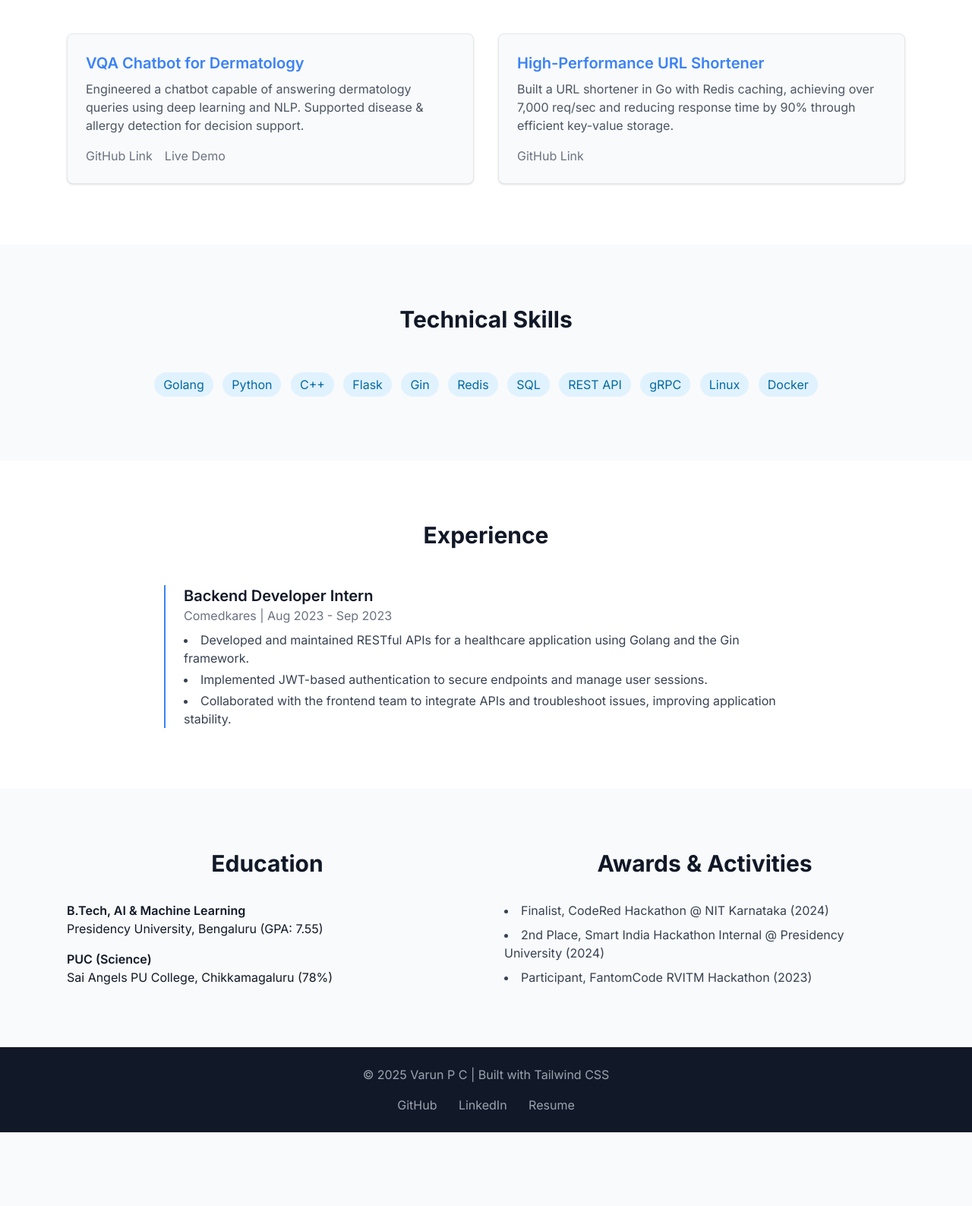
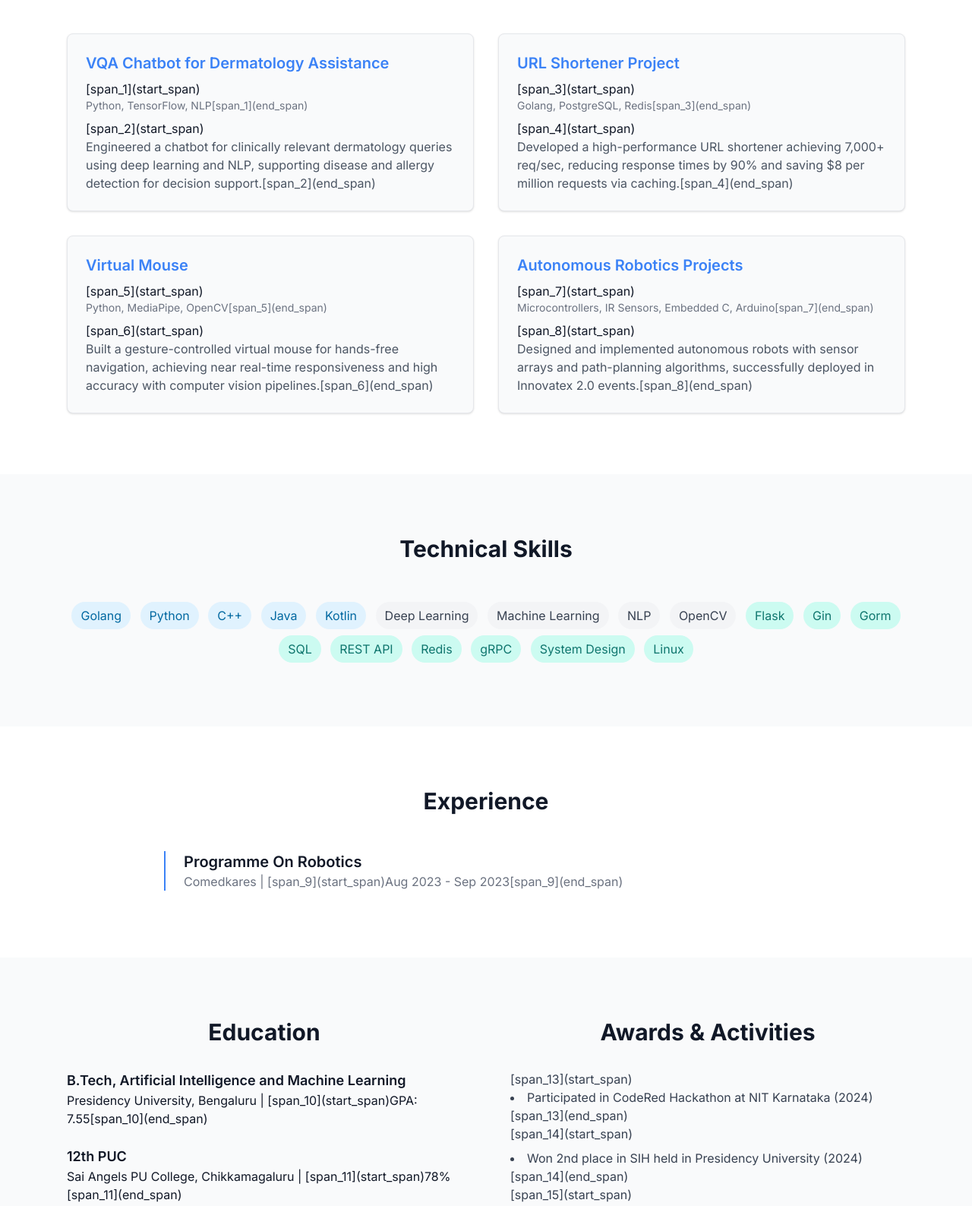
Before and after one commit to 0-varun-0/Portfolio, a plain HTML site: page index.html in a window 1280 px wide. Shown: the part 920-2507 px from the top of the page at 76% size. Before the commit the page ends 2410 px from the top, so only its background shows below. Drawn offline with nearby package versions, Linux system fonts and the light colour scheme.

Commit message:
Update index.html

```diff
--- a/index.html
+++ b/index.html
@@ -1,5 +1,6 @@
 <!DOCTYPE html>
-<html lang="en" class="scroll-smooth"> <head>
+<html lang="en" class="scroll-smooth">
+<head>
   <meta charset="UTF-8" />
   <meta name="viewport" content="width=device-width, initial-scale=1.0" />
   <meta name="description" content="Portfolio of Varun P C, an AI & Machine Learning Engineering student specializing in AI, robotics, and software systems." />
@@ -15,7 +16,6 @@
     body {
       font-family: 'Inter', sans-serif;
     }
-    /* Reveal animations */
     .reveal {
       opacity: 0;
       transform: translateY(40px);
@@ -25,7 +25,6 @@
       opacity: 1;
       transform: translateY(0);
     }
-    /* Project card hover */
     .project-card {
       transition: transform 0.3s ease, border-color 0.3s ease;
     }
@@ -64,10 +63,11 @@
     </div>
   </nav>
 
-  <section id="hero" class="min-h-screen flex flex-col justify-center items-center text-center px-6 pt-16"> <img src="your-photo.jpg" alt="Varun P C" class="w-32 h-32 rounded-full border-4 border-blue-500 shadow-lg mb-6">
+  <section id="hero" class="min-h-screen flex flex-col justify-center items-center text-center px-6 pt-16">
+    <img src="https://images.unsplash.com/photo-1677756119517-756a188d2d94?q=80&w=1374&auto=format&fit=crop" alt="Abstract AI-themed digital art" class="w-32 h-32 rounded-full border-4 border-blue-500 shadow-lg mb-6 object-cover">
     <h1 class="text-4xl md:text-6xl font-bold mb-4">Hi, I'm <span class="text-blue-500">Varun P C</span></h1>
-    <p class="max-w-2xl text-lg md:text-xl text-gray-600 dark:text-gray-300 mb-8">
-      AI & Machine Learning Engineering student passionate about building transformative technologies in AI, robotics, and software systems.
+    <p class="max-w-3xl text-lg md:text-xl text-gray-600 dark:text-gray-300 mb-8">
+      [span_0](start_span)An Artificial Intelligence and Machine Learning Engineering student passionate about merging my skills with innovative advancements in AI and contributing to transformative projects.[span_0](end_span)
     </p>
     <div class="flex flex-col sm:flex-row space-y-4 sm:space-y-0 sm:space-x-4">
       <a href="#projects" class="bg-blue-500 text-white px-8 py-3 rounded-lg shadow-lg hover:bg-blue-600 transition-colors">View My Work</a>
@@ -80,19 +80,24 @@
       <h2 class="text-3xl font-bold text-center mb-12">Projects</h2>
       <div class="grid md:grid-cols-2 gap-8">
         <div class="project-card flex flex-col border border-gray-200 dark:border-gray-700 p-6 rounded-lg shadow bg-gray-50 dark:bg-gray-700">
-          <h3 class="text-xl font-semibold mb-2 text-blue-500">VQA Chatbot for Dermatology</h3>
-          <p class="text-gray-600 dark:text-gray-300 flex-grow">Engineered a chatbot capable of answering dermatology queries using deep learning and NLP. Supported disease & allergy detection for decision support.</p>
-          <div class="mt-4 flex space-x-4">
-            <a href="#" target="_blank" class="text-gray-500 hover:text-blue-500" aria-label="GitHub Repository">GitHub Link</a>
-            <a href="#" target="_blank" class="text-gray-500 hover:text-blue-500" aria-label="Live Demo">Live Demo</a>
-          </div>
+          <h3 class="text-xl font-semibold mb-2 text-blue-500">VQA Chatbot for Dermatology Assistance</h3>
+          [span_1](start_span)<p class="text-sm text-gray-500 mb-2">Python, TensorFlow, NLP[span_1](end_span)</p>
+          [span_2](start_span)<p class="text-gray-600 dark:text-gray-300 flex-grow">Engineered a chatbot for clinically relevant dermatology queries using deep learning and NLP, supporting disease and allergy detection for decision support.[span_2](end_span)</p>
         </div>
         <div class="project-card flex flex-col border border-gray-200 dark:border-gray-700 p-6 rounded-lg shadow bg-gray-50 dark:bg-gray-700">
-          <h3 class="text-xl font-semibold mb-2 text-blue-500">High-Performance URL Shortener</h3>
-          <p class="text-gray-600 dark:text-gray-300 flex-grow">Built a URL shortener in Go with Redis caching, achieving over 7,000 req/sec and reducing response time by 90% through efficient key-value storage.</p>
-          <div class="mt-4 flex space-x-4">
-            <a href="#" target="_blank" class="text-gray-500 hover:text-blue-500" aria-label="GitHub Repository">GitHub Link</a>
-          </div>
+          <h3 class="text-xl font-semibold mb-2 text-blue-500">URL Shortener Project</h3>
+          [span_3](start_span)<p class="text-sm text-gray-500 mb-2">Golang, PostgreSQL, Redis[span_3](end_span)</p>
+          [span_4](start_span)<p class="text-gray-600 dark:text-gray-300 flex-grow">Developed a high-performance URL shortener achieving 7,000+ req/sec, reducing response times by 90% and saving $8 per million requests via caching.[span_4](end_span)</p>
+        </div>
+        <div class="project-card flex flex-col border border-gray-200 dark:border-gray-700 p-6 rounded-lg shadow bg-gray-50 dark:bg-gray-700">
+          <h3 class="text-xl font-semibold mb-2 text-blue-500">Virtual Mouse</h3>
+          [span_5](start_span)<p class="text-sm text-gray-500 mb-2">Python, MediaPipe, OpenCV[span_5](end_span)</p>
+          [span_6](start_span)<p class="text-gray-600 dark:text-gray-300 flex-grow">Built a gesture-controlled virtual mouse for hands-free navigation, achieving near real-time responsiveness and high accuracy with computer vision pipelines.[span_6](end_span)</p>
+        </div>
+        <div class="project-card flex flex-col border border-gray-200 dark:border-gray-700 p-6 rounded-lg shadow bg-gray-50 dark:bg-gray-700">
+          <h3 class="text-xl font-semibold mb-2 text-blue-500">Autonomous Robotics Projects</h3>
+          [span_7](start_span)<p class="text-sm text-gray-500 mb-2">Microcontrollers, IR Sensors, Embedded C, Arduino[span_7](end_span)</p>
+          [span_8](start_span)<p class="text-gray-600 dark:text-gray-300 flex-grow">Designed and implemented autonomous robots with sensor arrays and path-planning algorithms, successfully deployed in Innovatex 2.0 events.[span_8](end_span)</p>
         </div>
       </div>
     </div>
@@ -102,17 +107,24 @@
     <div class="max-w-6xl mx-auto px-6 reveal">
       <h2 class="text-3xl font-bold text-center mb-12">Technical Skills</h2>
       <div class="text-center">
-        <span class="inline-block bg-sky-100 text-sky-700 font-medium py-1 px-3 rounded-full m-1 dark:bg-sky-900 dark:text-sky-300">Golang</span>
-        <span class="inline-block bg-sky-100 text-sky-700 font-medium py-1 px-3 rounded-full m-1 dark:bg-sky-900 dark:text-sky-300">Python</span>
-        <span class="inline-block bg-sky-100 text-sky-700 font-medium py-1 px-3 rounded-full m-1 dark:bg-sky-900 dark:text-sky-300">C++</span>
-        <span class="inline-block bg-sky-100 text-sky-700 font-medium py-1 px-3 rounded-full m-1 dark:bg-sky-900 dark:text-sky-300">Flask</span>
-        <span class="inline-block bg-sky-100 text-sky-700 font-medium py-1 px-3 rounded-full m-1 dark:bg-sky-900 dark:text-sky-300">Gin</span>
-        <span class="inline-block bg-sky-100 text-sky-700 font-medium py-1 px-3 rounded-full m-1 dark:bg-sky-900 dark:text-sky-300">Redis</span>
-        <span class="inline-block bg-sky-100 text-sky-700 font-medium py-1 px-3 rounded-full m-1 dark:bg-sky-900 dark:text-sky-300">SQL</span>
-        <span class="inline-block bg-sky-100 text-sky-700 font-medium py-1 px-3 rounded-full m-1 dark:bg-sky-900 dark:text-sky-300">REST API</span>
-        <span class="inline-block bg-sky-100 text-sky-700 font-medium py-1 px-3 rounded-full m-1 dark:bg-sky-900 dark:text-sky-300">gRPC</span>
-        <span class="inline-block bg-sky-100 text-sky-700 font-medium py-1 px-3 rounded-full m-1 dark:bg-sky-900 dark:text-sky-300">Linux</span>
-        <span class="inline-block bg-sky-100 text-sky-700 font-medium py-1 px-3 rounded-full m-1 dark:bg-sky-900 dark:text-sky-300">Docker</span>
+        <span class="inline-block bg-sky-100 text-sky-700 font-medium py-1.5 px-3 rounded-full m-1 dark:bg-sky-900 dark:text-sky-300">Golang</span>
+        <span class="inline-block bg-sky-100 text-sky-700 font-medium py-1.5 px-3 rounded-full m-1 dark:bg-sky-900 dark:text-sky-300">Python</span>
+        <span class="inline-block bg-sky-100 text-sky-700 font-medium py-1.5 px-3 rounded-full m-1 dark:bg-sky-900 dark:text-sky-300">C++</span>
+        <span class="inline-block bg-sky-100 text-sky-700 font-medium py-1.5 px-3 rounded-full m-1 dark:bg-sky-900 dark:text-sky-300">Java</span>
+        <span class="inline-block bg-sky-100 text-sky-700 font-medium py-1.5 px-3 rounded-full m-1 dark:bg-sky-900 dark:text-sky-300">Kotlin</span>
+        <span class="inline-block bg-gray-100 text-gray-700 font-medium py-1.5 px-3 rounded-full m-1 dark:bg-gray-700 dark:text-gray-300">Deep Learning</span>
+        <span class="inline-block bg-gray-100 text-gray-700 font-medium py-1.5 px-3 rounded-full m-1 dark:bg-gray-700 dark:text-gray-300">Machine Learning</span>
+        <span class="inline-block bg-gray-100 text-gray-700 font-medium py-1.5 px-3 rounded-full m-1 dark:bg-gray-700 dark:text-gray-300">NLP</span>
+        <span class="inline-block bg-gray-100 text-gray-700 font-medium py-1.5 px-3 rounded-full m-1 dark:bg-gray-700 dark:text-gray-300">OpenCV</span>
+        <span class="inline-block bg-teal-100 text-teal-700 font-medium py-1.5 px-3 rounded-full m-1 dark:bg-teal-900 dark:text-teal-300">Flask</span>
+        <span class="inline-block bg-teal-100 text-teal-700 font-medium py-1.5 px-3 rounded-full m-1 dark:bg-teal-900 dark:text-teal-300">Gin</span>
+        <span class="inline-block bg-teal-100 text-teal-700 font-medium py-1.5 px-3 rounded-full m-1 dark:bg-teal-900 dark:text-teal-300">Gorm</span>
+        <span class="inline-block bg-teal-100 text-teal-700 font-medium py-1.5 px-3 rounded-full m-1 dark:bg-teal-900 dark:text-teal-300">SQL</span>
+        <span class="inline-block bg-teal-100 text-teal-700 font-medium py-1.5 px-3 rounded-full m-1 dark:bg-teal-900 dark:text-teal-300">REST API</span>
+        <span class="inline-block bg-teal-100 text-teal-700 font-medium py-1.5 px-3 rounded-full m-1 dark:bg-teal-900 dark:text-teal-300">Redis</span>
+        <span class="inline-block bg-teal-100 text-teal-700 font-medium py-1.5 px-3 rounded-full m-1 dark:bg-teal-900 dark:text-teal-300">gRPC</span>
+        <span class="inline-block bg-teal-100 text-teal-700 font-medium py-1.5 px-3 rounded-full m-1 dark:bg-teal-900 dark:text-teal-300">System Design</span>
+        <span class="inline-block bg-teal-100 text-teal-700 font-medium py-1.5 px-3 rounded-full m-1 dark:bg-teal-900 dark:text-teal-300">Linux</span>
       </div>
     </div>
   </section>
@@ -121,39 +133,41 @@
     <div class="max-w-4xl mx-auto px-6 reveal">
       <h2 class="text-3xl font-bold text-center mb-12">Experience</h2>
       <div class="border-l-2 border-blue-500 pl-6">
-        <h3 class="text-xl font-semibold">Backend Developer Intern</h3>
-        <p class="text-md text-gray-500 dark:text-gray-400 mb-2">Comedkares | Aug 2023 - Sep 2023</p>
-        <ul class="list-disc list-inside space-y-1 text-gray-700 dark:text-gray-300">
-          <li>Developed and maintained RESTful APIs for a healthcare application using Golang and the Gin framework.</li>
-          <li>Implemented JWT-based authentication to secure endpoints and manage user sessions.</li>
-          <li>Collaborated with the frontend team to integrate APIs and troubleshoot issues, improving application stability.</li>
-        </ul>
+        <h3 class="text-xl font-semibold">Programme On Robotics</h3>
+        <p class="text-md text-gray-500 dark:text-gray-400 mb-2">Comedkares | [span_9](start_span)Aug 2023 - Sep 2023[span_9](end_span)</p>
       </div>
     </div>
   </section>
 
   <section id="education" class="py-20">
-    <div class="max-w-6xl mx-auto px-6 reveal grid md:grid-cols-2 gap-12">
+    <div class="max-w-6xl mx-auto px-6 reveal grid md:grid-cols-2 gap-16">
       <div>
         <h2 class="text-3xl font-bold text-center mb-8">Education</h2>
-        <div class="space-y-4 text-center md:text-left">
-          <div>
-            <h3 class="font-semibold">B.Tech, AI & Machine Learning</h3>
-            <p>Presidency University, Bengaluru (GPA: 7.55)</p>
+        <div class="space-y-6">
+          <div class="text-center md:text-left">
+            <h3 class="font-semibold text-lg">B.Tech, Artificial Intelligence and Machine Learning</h3>
+            <p>Presidency University, Bengaluru | [span_10](start_span)GPA: 7.55[span_10](end_span)</p>
           </div>
-          <div>
-            <h3 class="font-semibold">PUC (Science)</h3>
-            <p>Sai Angels PU College, Chikkamagaluru (78%)</p>
+          <div class="text-center md:text-left">
+            <h3 class="font-semibold text-lg">12th PUC</h3>
+            <p>Sai Angels PU College, Chikkamagaluru | [span_11](start_span)78%[span_11](end_span)</p>
+          </div>
+          <div class="text-center md:text-left">
+            <h3 class="font-semibold text-lg">10th ICSE</h3>
+            <p>St. Mary's International School, Chikkamagaluru | [span_12](start_span)86%[span_12](end_span)</p>
           </div>
         </div>
       </div>
       <div id="awards">
         <h2 class="text-3xl font-bold text-center mb-8">Awards & Activities</h2>
-        <ul class="list-disc list-inside space-y-2 text-gray-700 dark:text-gray-300 text-center md:text-left">
-          <li>Finalist, CodeRed Hackathon @ NIT Karnataka (2024)</li>
-          <li>2nd Place, Smart India Hackathon Internal @ Presidency University (2024)</li>
-          <li>Participant, FantomCode RVITM Hackathon (2023)</li>
-          </ul>
+        <ul class="list-disc list-inside space-y-2 text-gray-700 dark:text-gray-300">
+          [span_13](start_span)<li>Participated in CodeRed Hackathon at NIT Karnataka (2024)[span_13](end_span)</li>
+          [span_14](start_span)<li>Won 2nd place in SIH held in Presidency University (2024)[span_14](end_span)</li>
+          [span_15](start_span)<li>Won 2nd place in Anveshana held in Presidency University (2024)[span_15](end_span)</li>
+          [span_16](start_span)<li>Participated in Innovatex 2.0 (Line Follower, Robo Soccer, Maze Runner) (2023)[span_16](end_span)</li>
+          [span_17](start_span)<li>Participated in FantomCode RVITM Hackathon (2023)[span_17](end_span)</li>
+          [span_18](start_span)<li>Participated in HackPrix 2.0 Hackathon in Lords College (2025)[span_18](end_span)</li>
+        </ul>
       </div>
     </div>
   </section>
@@ -161,9 +175,9 @@
   <footer class="bg-gray-900 text-gray-400 py-6 text-center">
     <p>© 2025 Varun P C | Built with Tailwind CSS</p>
     <div class="mt-4 space-x-6">
-      <a href="https://github.com/0-varun-0" target="_blank" class="hover:text-white">GitHub</a>
-      <a href="https://linkedin.com/in/your-profile" target="_blank" class="hover:text-white">LinkedIn</a>
-      <a href="/path-to-your-resume.pdf" target="_blank" class="hover:text-white">Resume</a>
+      <a href="https://github.com/0x0varun0x0" target="_blank" class="hover:text-white">GitHub</a>
+      <a href="#" target="_blank" class="hover:text-white">LinkedIn</a>
+      <a href="#" target="_blank" class="hover:text-white">Portfolio</a>
     </div>
   </footer>
 
@@ -175,7 +189,7 @@
       mobileMenu.classList.toggle('hidden');
     });
 
-    // --- Change: More performant Scroll Reveal using IntersectionObserver ---
+    // --- More performant Scroll Reveal using IntersectionObserver ---
     const reveals = document.querySelectorAll(".reveal");
 
     const observer = new IntersectionObserver((entries) => {
@@ -185,7 +199,7 @@
         }
       });
     }, {
-      threshold: 0.1 // Trigger when 10% of the element is visible
+      threshold: 0.1
     });
 
     reveals.forEach(r => observer.observe(r));
```
